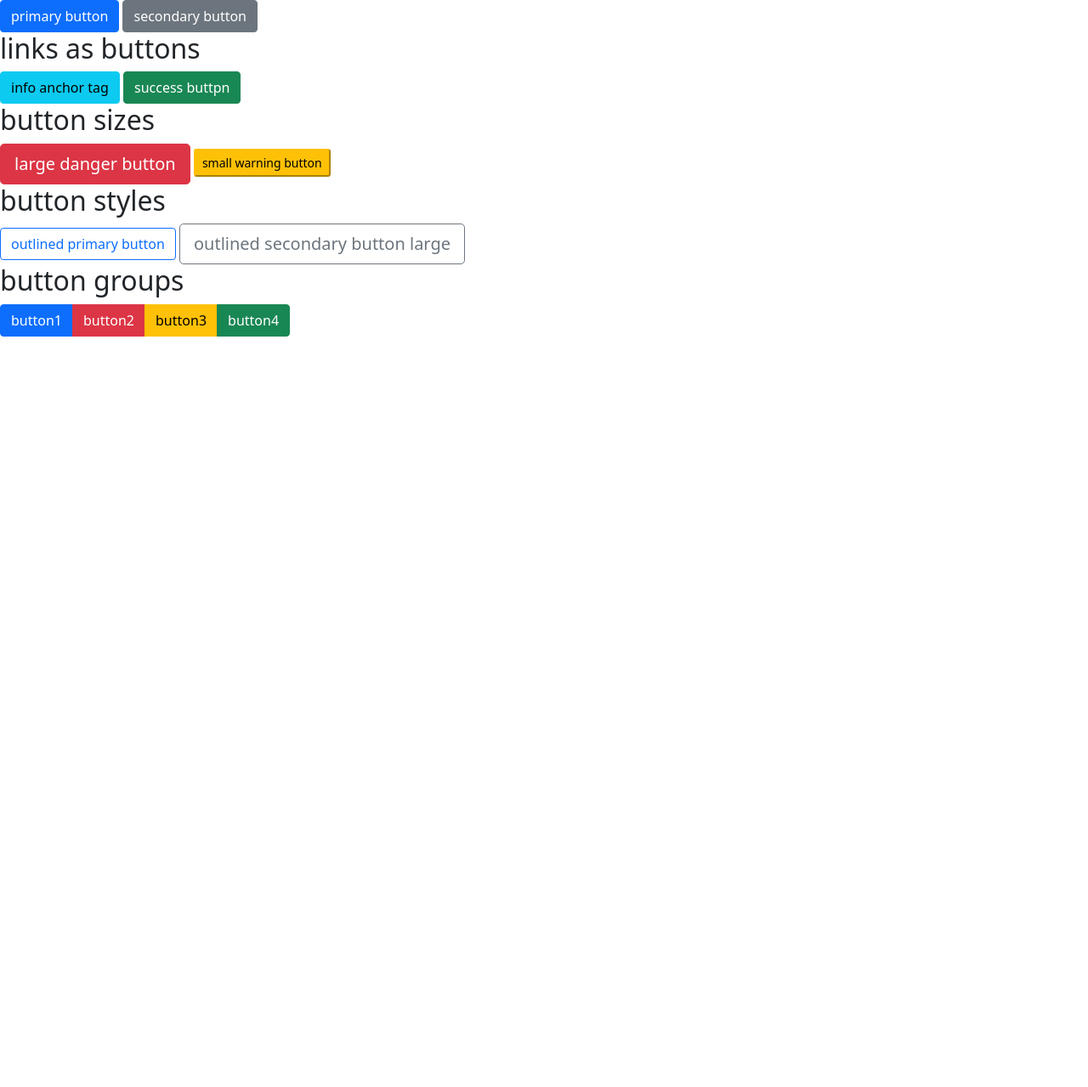
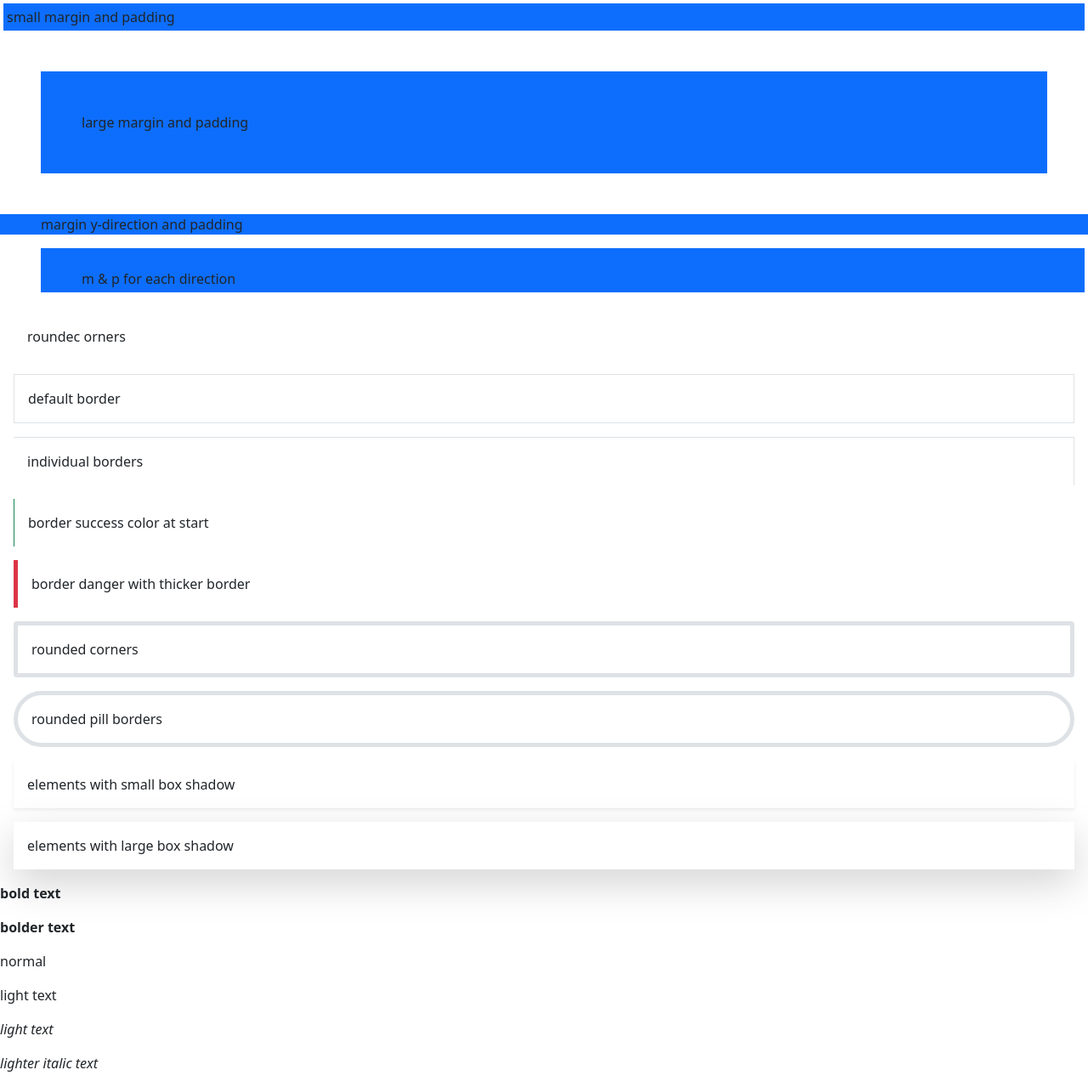
Before and after one commit to hyperkarmic/net-ninja-bootstrap, a plain HTML site: page index.html in a window 1280 px wide. Shown: the whole page at 85% size. Before the commit the page ends 800 px from the top, so only its background shows below. Drawn offline with nearby package versions, Linux system fonts and the light colour scheme.

Commit message:
border etc is just like tailwind - fst-for styling fw for weight

```diff
--- a/index.html
+++ b/index.html
@@ -16,41 +16,37 @@
     <title>Net Ninja Pro -The Book!</title>
   </head>
   <body>
-    <!-- buttons -->
-    <button class="btn btn-primary">primary button</button>
-    <button class="btn btn-secondary">secondary button</button>
-    <!-- anchor tags as buttons -->
-    <h2>links as buttons</h2>
-    <a href="" class="btn btn-info">info anchor tag</a>
-    <a href="" class="btn btn-success">success buttpn</a>
-    <!-- button sizes -->
-    <h2>button sizes</h2>
-    <button class="btn btn-lg btn-danger">large danger button</button>
-    <button class="btn-sm btn-warning">small warning button</button>
-    <!-- outlined styles -->
-    <h2>button styles</h2>
-    <button class="btn btn-outline-primary">outlined primary button</button>
-    <button class="btn btn-outline-secondary btn-lg">
-      outlined secondary button large
+    <!-- margin and padding -->
+    <div class="bg-primary m-1 p-1">small margin and padding</div>
+    <div class="bg-primary m-5 p-5">large margin and padding</div>
+    <div class="bg-primary my-3 px-5">margin y-direction and padding</div>
+    <div class="bg-primary mt-3 mb-4 ms-5 me-1 ps-5 pt-4 pe-2 pb-1">
+      m & p for each direction
+    </div>
+    <div class="m-3 p-3 rounded-border border-5">roundec orners</div>
 
-    </button>
+    <!-- borders -->
+    <div class="m-3 p-3 border">default border</div>
+    <div class="m-3 p-3 border-top border-end">individual borders</div>
+    <div class="m-3 p-3 border-start border-success">
+      border success color at start
+    </div>
+    <div class="m-3 p-3 border-start border-danger border-5">
+      border danger with thicker border
+    </div>
+    <div class="m-3 p-3 rounded border border-5">rounded corners</div>
+    <div class="m-3 p-3 rounded-pill border border-5">rounded pill borders</div>
+    <!-- box shadow -->
+    <div class="m-3 p-3 shadow-sm">elements with small box shadow</div>
+    <div class="m-3 p-3 shadow-lg">elements with large box shadow</div>
 
-    <!-- button groups -->
-    <h2>button groups</h2>
-    <div class="btn-group">
-      <a href="" class="btn btn-primary">button1</a>
-      <a href="" class="btn btn-danger">button2</a>
-      <a href="" class="btn btn-warning">button3</a>
-      <a href="" class="btn btn-success">button4</a>
+    <!-- font weight -->
+    <p class="fw-bold">bold text</p>
+    <p class="fw-bolder">bolder text</p>
+    <p>normal</p>
 
-
-
-    </div>
-    <!-- that's all folks!!!! -->
-    <script
-      src="https://cdn.jsdelivr.net/npm/bootstrap@5.1.3/dist/js/bootstrap.bundle.min.js"
-      integrity="sha384-ka7Sk0Gln4gmtz2MlQnikT1wXgYsOg+OMhuP+IlRH9sENBO0LRn5q+8nbTov4+1p"
-      crossorigin="anonymous"
-    ></script>
+    <p class="fw-light">light text</p>
+    <p class="fst-italic">light text</p>
+    <p class="fw-light fst-italic">lighter italic text</p>
   </body>
 </html>
```
